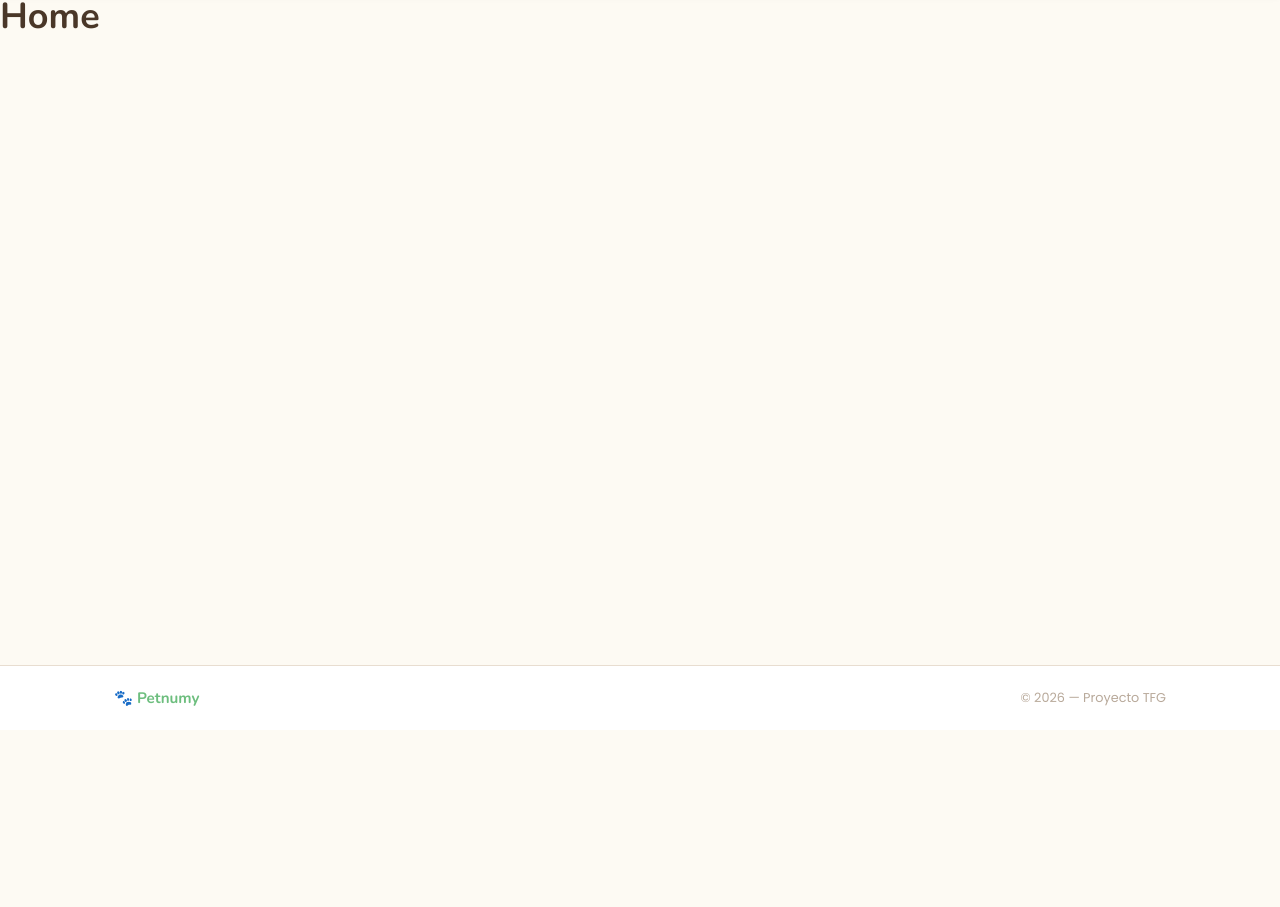
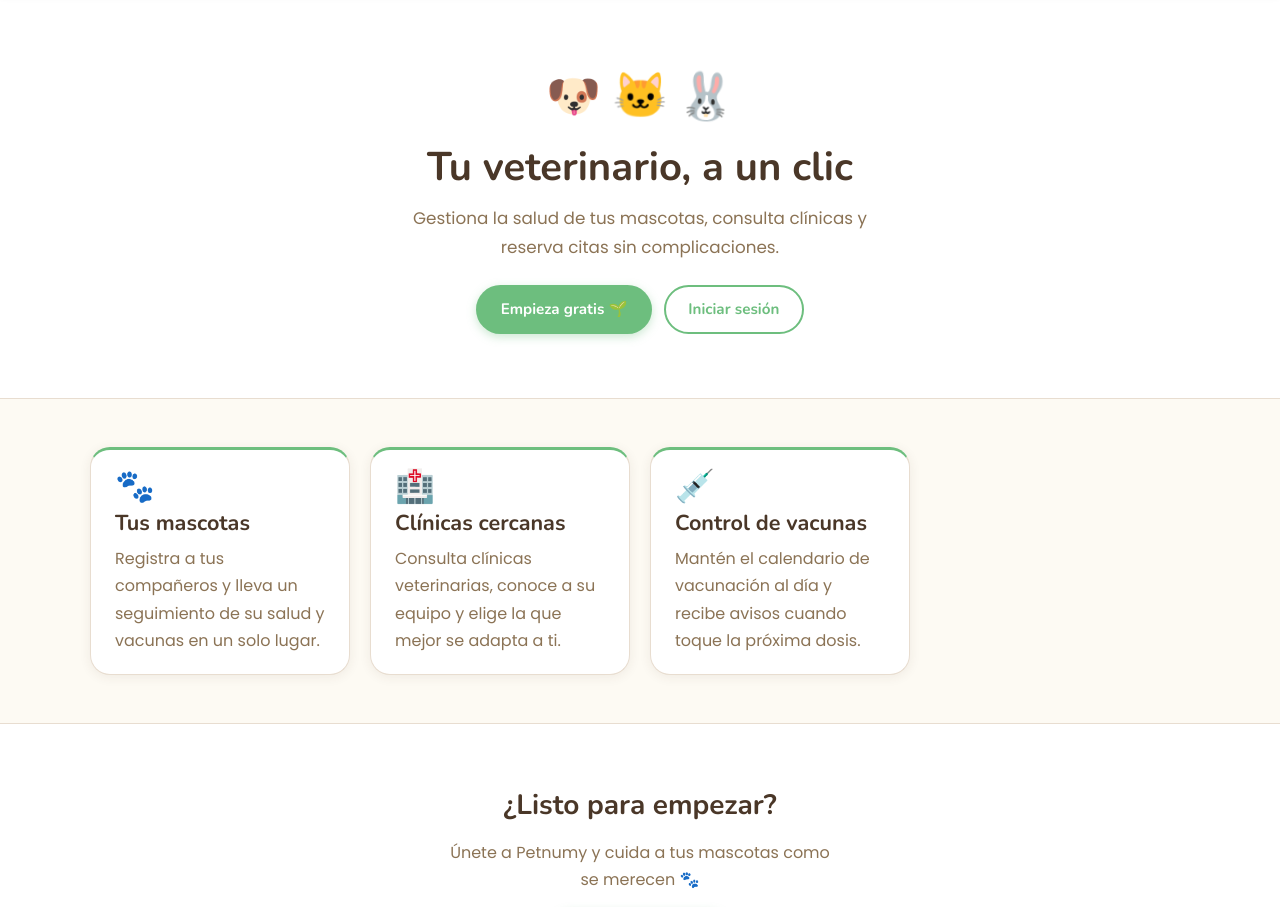
Before and after one commit to code-deivid/Petnumy, a Vue app in the folder frontend/: page / in a window 1280 px wide. Shown: the part 70-977 px from the top of the page. Before the commit the page ends 800 px from the top, so only its background shows below. Built offline with nearby package versions, Linux system fonts and the light colour scheme.

Commit message:
feat: add homepage with CTA and basic layout

```diff
--- a/frontend/src/pages/HomePage.vue
+++ b/frontend/src/pages/HomePage.vue
@@ -1,8 +1,183 @@
-    <script setup>
-    </script>
+<!-- src/pages/HomePage.vue -->
+
+<script setup>
+import { computed } from 'vue'
+import { useAuthStore } from '@/stores/auth.store.js'
+
+const authStore  = useAuthStore()
+const isLoggedIn = computed(() => authStore.isLoggedIn)
+</script>
+
 <template>
-  <main class="page">
-    <h1>Home</h1>
-  </main>
+  <div class="home">
+
+    <!-- ── Hero ─────────────────────────────────────────────── -->
+    <section class="hero">
+      <div class="page-container hero-inner flex flex-col items-center gap-6">
+        <div class="hero-emoji-row flex gap-3">
+          <span class="hero-emoji">🐶</span>
+          <span class="hero-emoji">🐱</span>
+          <span class="hero-emoji">🐰</span>
+        </div>
+
+        <div class="flex flex-col items-center gap-3">
+          <h1 class="hero-title">Tu veterinario, a un clic</h1>
+          <p class="hero-subtitle">
+            Gestiona la salud de tus mascotas, consulta clínicas y reserva citas
+            sin complicaciones.
+          </p>
+        </div>
+
+        <!-- CTA según sesión -->
+        <div class="flex gap-3 flex-wrap items-center justify-center">
+          <template v-if="isLoggedIn">
+            <RouterLink :to="{ name: 'clinicas' }" class="btn btn-primary">
+              Ver clínicas 🏥
+            </RouterLink>
+          </template>
+          <template v-else>
+            <RouterLink :to="{ name: 'registro' }" class="btn btn-primary">
+              Empieza gratis 🌱
+            </RouterLink>
+            <RouterLink :to="{ name: 'login' }" class="btn btn-outline">
+              Iniciar sesión
+            </RouterLink>
+          </template>
+        </div>
+      </div>
+    </section>
+
+    <!-- ── Features ──────────────────────────────────────────── -->
+    <section class="features page-container page-section">
+      <div class="features-grid">
+
+        <div class="feature-card card card-animate">
+          <div class="card-body flex flex-col gap-2">
+            <span class="feature-icon">🐾</span>
+            <h3>Tus mascotas</h3>
+            <p>Registra a tus compañeros y lleva un seguimiento de su salud y vacunas en un solo lugar.</p>
+          </div>
+        </div>
+
+        <div class="feature-card card card-animate">
+          <div class="card-body flex flex-col gap-2">
+            <span class="feature-icon">🏥</span>
+            <h3>Clínicas cercanas</h3>
+            <p>Consulta clínicas veterinarias, conoce a su equipo y elige la que mejor se adapta a ti.</p>
+          </div>
+        </div>
+
+        <div class="feature-card card card-animate">
+          <div class="card-body flex flex-col gap-2">
+            <span class="feature-icon">💉</span>
+            <h3>Control de vacunas</h3>
+            <p>Mantén el calendario de vacunación al día y recibe avisos cuando toque la próxima dosis.</p>
+          </div>
+        </div>
+
+      </div>
+    </section>
+
+    <!-- ── CTA final (solo si no hay sesión) ─────────────────── -->
+    <section v-if="!isLoggedIn" class="cta-section">
+      <div class="page-container flex flex-col items-center gap-4">
+        <h2 class="cta-title">¿Listo para empezar?</h2>
+        <p class="cta-subtitle">Únete a Petnumy y cuida a tus mascotas como se merecen 🐾</p>
+        <RouterLink :to="{ name: 'registro' }" class="btn btn-primary">
+          Crear cuenta gratis
+        </RouterLink>
+      </div>
+    </section>
+
+  </div>
 </template>
-<style scoped></style>
+
+<style scoped>
+/* ── Hero ───────────────────────────────────────────────────── */
+.hero {
+  background-color: var(--color-surface);
+  border-bottom: 1.5px solid var(--color-border);
+  padding: 5rem 0 4rem;
+  text-align: center;
+}
+
+.hero-emoji-row {
+  font-size: 2.75rem;
+  line-height: 1;
+}
+
+.hero-emoji {
+  display: inline-block;
+  animation: pawBounce 2.5s ease-in-out infinite;
+}
+
+.hero-emoji:nth-child(2) { animation-delay: 0.3s; }
+.hero-emoji:nth-child(3) { animation-delay: 0.6s; }
+
+.hero-title {
+  font-size: 2.5rem;
+  color: var(--color-text);
+  max-width: 520px;
+}
+
+.hero-subtitle {
+  font-size: 1.05rem;
+  max-width: 460px;
+  color: var(--color-text-soft);
+  margin: 0;
+}
+
+/* ── Features ───────────────────────────────────────────────── */
+.features-grid {
+  display: grid;
+  grid-template-columns: repeat(auto-fill, minmax(240px, 1fr));
+  gap: 1.25rem;
+}
+
+.feature-card {
+  border-top: 3px solid var(--color-primary);
+}
+
+.feature-icon {
+  font-size: 2rem;
+  line-height: 1;
+}
+
+/* ── CTA final ──────────────────────────────────────────────── */
+.cta-section {
+  background-color: var(--color-surface);
+  border-top: 1.5px solid var(--color-border);
+  padding: 4rem 0;
+  text-align: center;
+}
+
+.cta-title {
+  font-size: 1.75rem;
+  color: var(--color-text);
+}
+
+.cta-subtitle {
+  font-size: 1rem;
+  max-width: 400px;
+  margin: 0;
+}
+
+/* ── Responsive ─────────────────────────────────────────────── */
+@media (max-width: 600px) {
+  .hero {
+    padding: 3.5rem 0 3rem;
+  }
+
+  .hero-title {
+    font-size: 1.75rem;
+  }
+
+  .hero-emoji-row {
+    font-size: 2rem;
+  }
+
+  .features-grid {
+    grid-template-columns: 1fr;
+  }
+}
+</style>
```
